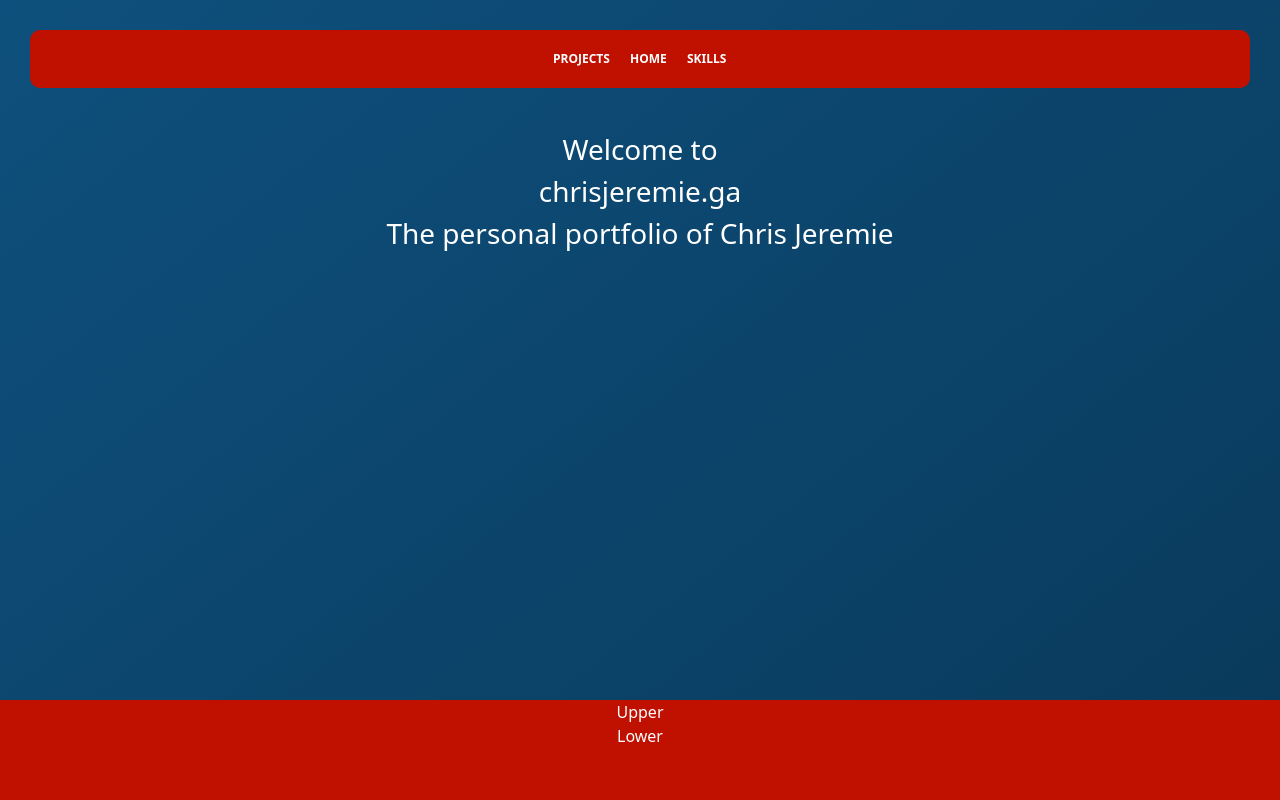
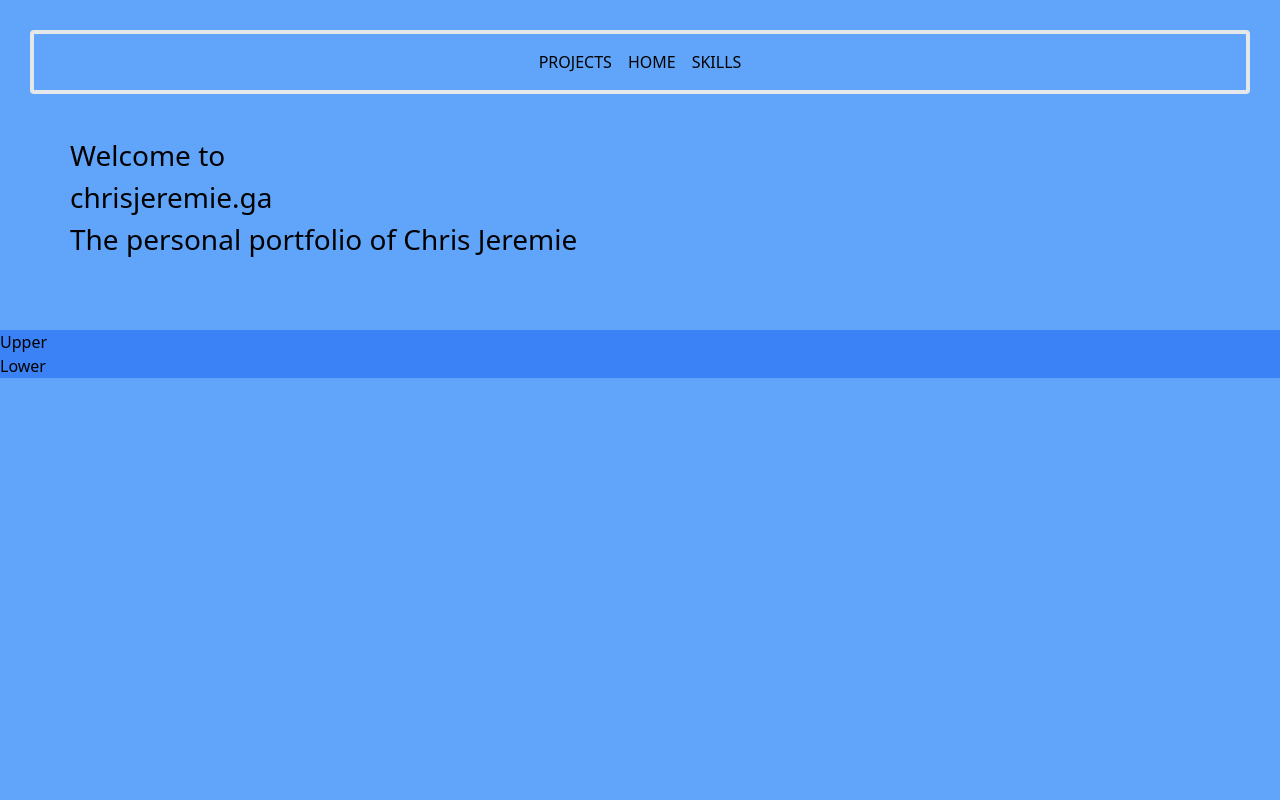
Before and after one commit to chrisjeremy84/my_porfolio, a React (Create React App) app: page / in a window 1280 px wide. Shown: the top 800 px of the page. Built offline with nearby package versions, Linux system fonts and the light colour scheme.

Commit message:
Tailwind--Implemented

```diff
--- a/src/App.css
+++ b/src/App.css
@@ -1,8 +1,7 @@
-.App {
-  text-align: center;
-  background-image: linear-gradient(to bottom right, #0e507d, #093757);;
-  height: 1020px;
-  color: #fff
+
+body{
+  min-width: 400px;
+  min-height: 500px;
 }
 
 .Header{
--- a/src/App.js
+++ b/src/App.js
@@ -5,11 +5,11 @@ import NavBar from './components/NavBar';
 
 function App() {
   return (
-      <div className="App">
+      <div className=" bg-blue-400 flex flex-col min-h-screen">
         <div className="Header">
   <NavBar/>
   </div>
-  <div className="Footer">
+  <div className="h-full bg-blue-500">
     <Footer/>
   </div>
   </div>
--- a/src/Styles/Footer.css
+++ /dev/null
@@ -1,11 +0,0 @@
-.Footer{
-    position: fixed;
-    left: 0;
-    bottom: 0;
-    width: 100%;
-    background-color:  #bf1000;
-    color: white;
-    text-align: center;
-    height: 100px;
-
-  }
--- a/src/Styles/navbarStyles.css
+++ /dev/null
@@ -1,36 +0,0 @@
-.navbarStyle{
-    font-size:12px;
-    list-style: none;
-    display: flex;
-    justify-content: center;
-    padding: 10px;
-    border-radius: 10px;
-    background-color: #bf1000;
-
-}
-.linkStyle{
-    text-decoration: none;
-    font-weight: bold;
-    color:#fff;
-    padding: 10px;
-}
-.linkStyle {
-        display: inline-block;
-        vertical-align: middle;
-        -webkit-transform: perspective(1px) translateZ(0);
-        transform: perspective(1px) translateZ(0);
-        box-shadow: 0 0 1px rgba(0, 0, 0, 0);
-        -webkit-transition-duration: 0.3s;
-        transition-duration: 0.3s;
-        -webkit-transition-property: transform;
-        transition-property: transform;
-     }
-     .linkStyle:hover, .linkStyle:focus, .linkStyle:active {
-        -webkit-transform: scale(1.4);
-        transform: scale(1.4);
-      }
-
-
-ul{
-list-style:none;
-}
--- a/src/components/Footer.js
+++ b/src/components/Footer.js
@@ -1,9 +1,8 @@
 import React from 'react'
-import '../Styles/Footer.css'
 
 function Footer() {
     return (
-        <div className='Container'>
+        <div className=''>
             <div className='UpperFooter'>
             Upper
             </div>
--- a/src/components/NavBar.js
+++ b/src/components/NavBar.js
@@ -1,5 +1,4 @@
 import React from 'react'
-import '../Styles/navbarStyles.css'
 import {Route, BrowserRouter as Router, Link} from 'react-router-dom';
 import Home from '../pages/Home'
 import Project from '../pages/Project'
@@ -8,24 +7,23 @@ import Skill from '../pages/Skill'
 function NavBar() {
     return (
         <Router>
-            <div className="navbarStyle">
-            <ul>
+            <div className="box-content rounded md:h-auto w-38 p-4 border-4 ...">
+                <div>
+                    <ul className="flex flex-row space-x-4 justify-center">
                         <li>
-                <Link to="/Project" className="linkStyle">PROJECTS</Link>
+                         <Link to="/Project" >PROJECTS</Link>
                          </li>
-            </ul>
-            <ul>
                         <li>
-                <Link to="/" className="linkStyle">HOME</Link>
+                        <Link to="/">HOME</Link>
                         </li>
-            </ul>
-            <ul>
                         <li>
-                    <Link to="/Skill" className="linkStyle">SKILLS</Link>
+                        <Link to="/Skill">SKILLS</Link>
                         </li>
                     </ul>
 
                 </div>
+            </div>
+
         <Route exact path="/Skills" component={Skill}/>
         <Route exact path="/Project" component={Project}/>
         <Route exact path="/" component={Home} />
--- a/src/index.css
+++ b/src/index.css
@@ -1,3 +1,7 @@
 @tailwind base;
 @tailwind components;
 @tailwind utilities;
+
+.nav-blue-bg{
+    background-color: #24323d;
+}
--- a/src/pages/Project.js
+++ b/src/pages/Project.js
@@ -1,10 +1,22 @@
-import React, { Component } from 'react'
+import React from 'react'
 import ProjectInfo from '../components/ProjectInfo'
 
 function Project() {
     const projects = ProjectInfo.map(project =>{
         return(
-            <li>{project.project}</li> //Succesfully rendered the list
+
+        <li>
+            <div>
+                 <div className="box-border border-opacity-10 h-28 md:w-auto p-16 m-8 border-2 rounded-full ...">
+                    <div>
+                        {project.project}
+                    </div>
+                </div>
+            </div>
+
+        </li>
+
+            //Succesfully rendered the list
                                         //Now you have to tune the list up
                                         //Add event listerns
                                         //and passin data according to the click
--- a/src/pages/Skill.js
+++ b/src/pages/Skill.js
@@ -3,7 +3,7 @@ import React from 'react'
 function Skill() {
     return (
         <div>
-            Skills
+            <h2>Skills</h2>
         </div>
     )
 }
--- a/tailwind.config.js
+++ b/tailwind.config.js
@@ -5,7 +5,9 @@ module.exports = {
     extend: {},
   },
   variants: {
-    extend: {},
+    extend: {
+      boxSizing: ['hover', 'focus'],
+    },
   },
   plugins: [],
 }
```
Also changed, not shown: 1 other file (tests, documents, lock files or other folders). Lines whose indentation alone changed are shown as unchanged.
